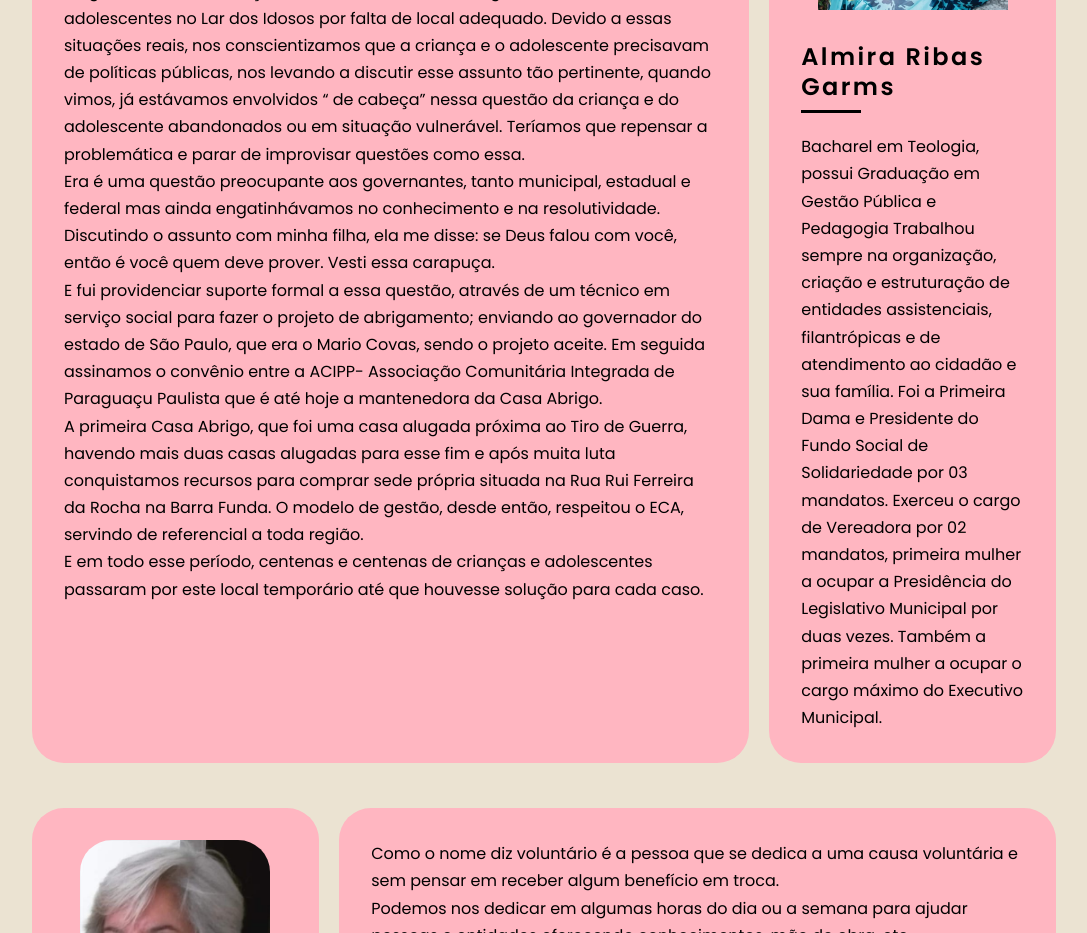
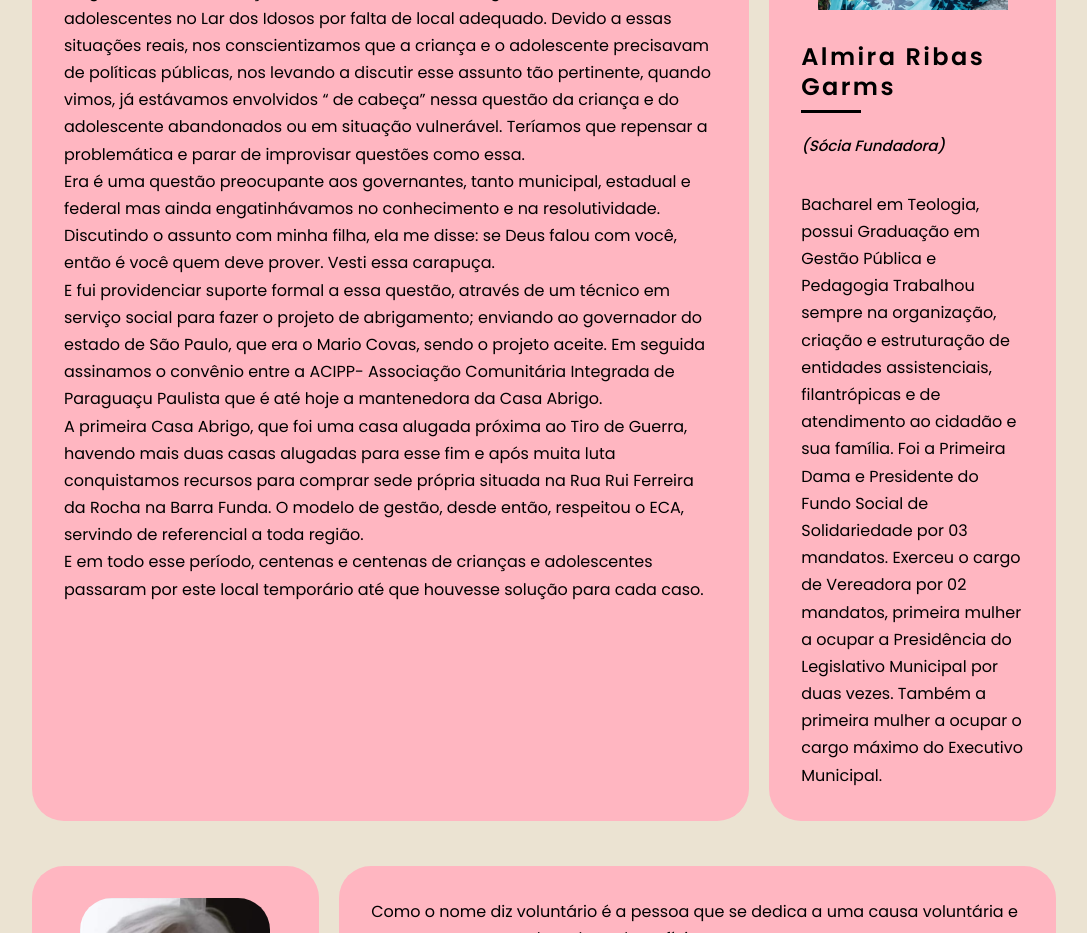
Before and after one commit to lmbbetetto/site-casaabrigo, a React (Vite) app: page /sobre in a window 1280 px wide. Shown: the part 1740-2673 px from the top of the page, without its empty margins (96-1183 px from the left). Built offline with nearby package versions, Linux system fonts and the light colour scheme.

Commit message:
commit_about

```diff
--- a/src/components/about/About.tsx
+++ b/src/components/about/About.tsx
@@ -58,6 +58,7 @@ function About() {
                 <div className='cit_fundador'>
                     <img src={almira} alt="almira" className='foto_ea' />
                     <h2 className="subtitulo-interno">Almira Ribas Garms</h2>
+                    <h3 className="sub_socia">(Sócia Fundadora)</h3>
                     <p>Bacharel em Teologia, possui Graduação em Gestão Pública e Pedagogia
                         Trabalhou sempre na organização, criação e estruturação de entidades assistenciais, filantrópicas e de atendimento ao cidadão e sua família. Foi a Primeira Dama e Presidente do Fundo Social de Solidariedade por 03 mandatos. Exerceu o cargo de Vereadora por 02 mandatos, primeira mulher a ocupar a Presidência do Legislativo Municipal por duas vezes. Também a primeira mulher a ocupar o cargo máximo do Executivo Municipal.
                     </p>
--- a/src/components/about/about.css
+++ b/src/components/about/about.css
@@ -104,6 +104,12 @@
     border-radius: 2rem ;
 }
 
+.sub_socia {
+    font-style: italic;
+    font-size: 15px;
+    padding-bottom: 2rem;
+}
+
 /* =========== MEDIA QUERIES (MEDIUM DEVICES) =========== */
 
 @MEDIA screen and (max-width: 1024px) {
```
